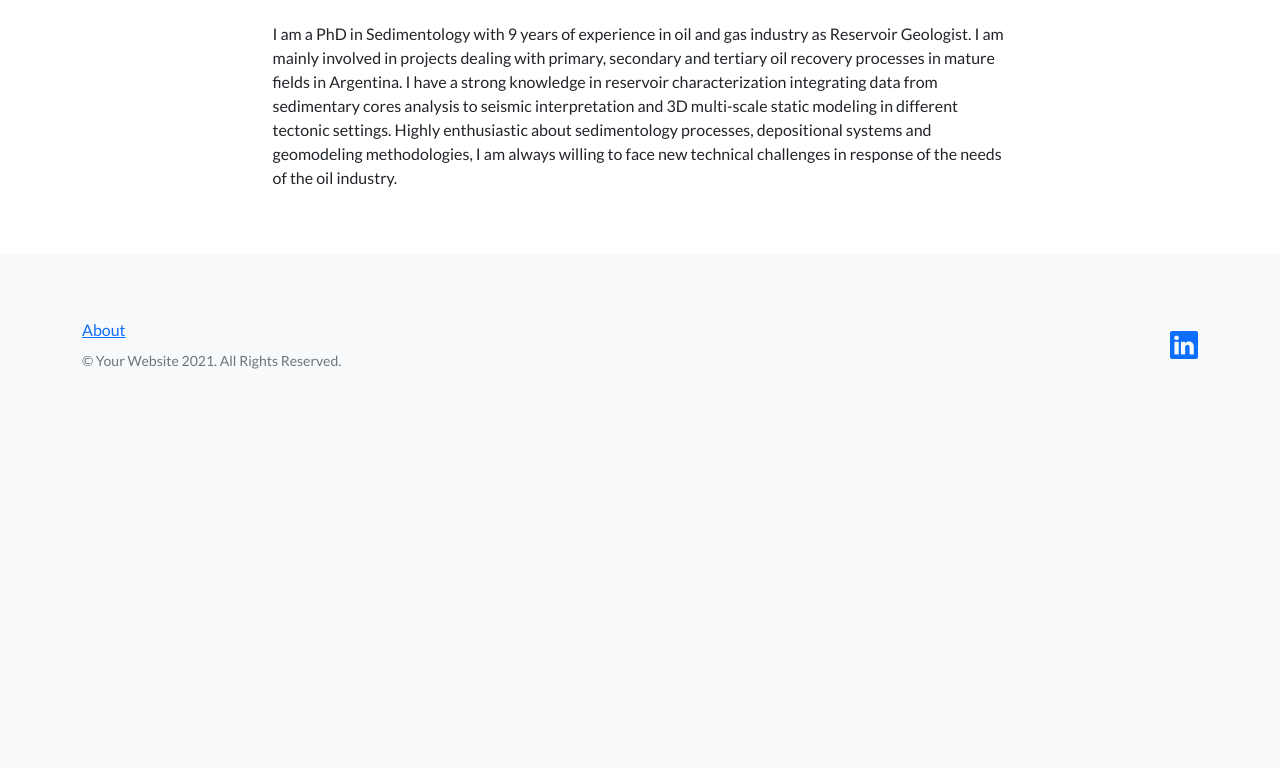
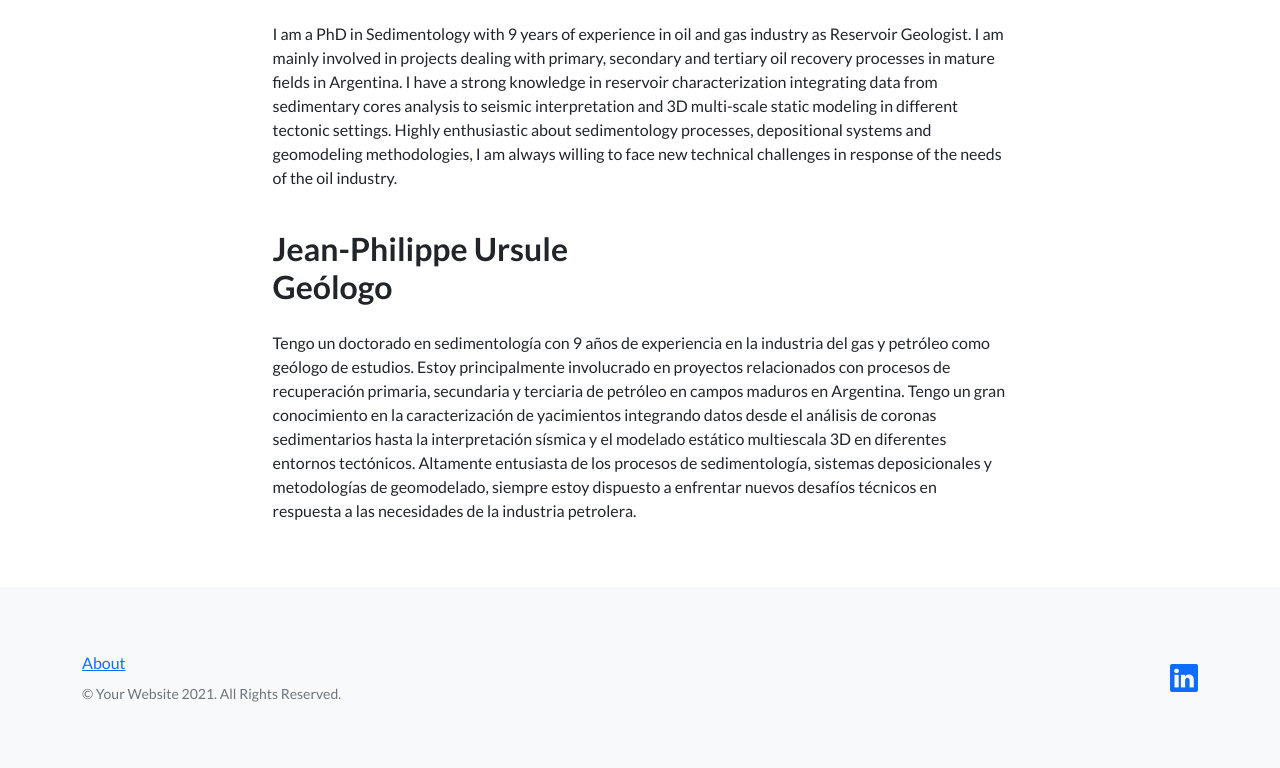
Before and after one commit to JeanPhilippeUrsule/Repository, a Django app: page /projects/about/ in a window 1280 px wide. Shown: the part 593-1361 px from the top of the page. Before the commit the page ends 962 px from the top, so only its background shows below. Run offline with Django 4.2, Linux system fonts and the light colour scheme; parts of the project's set-up code (start-up, migrations or seed data) failed here and were passed over; some libraries are stand-ins or nearby versions.

Commit message:
About in spanish

```diff
--- a/projects/templates/projects/about.html
+++ b/projects/templates/projects/about.html
@@ -19,8 +19,15 @@
                 <span class="section-heading-lower">Geologist</span>
               </h2>
               <p>I am a PhD in Sedimentology with 9 years of experience in oil and gas industry as Reservoir Geologist. I am mainly involved in projects dealing with primary, secondary and tertiary oil recovery processes in mature fields in Argentina. I have a strong knowledge in reservoir characterization integrating data from sedimentary cores analysis to seismic interpretation and 3D multi-scale static modeling in different tectonic settings. Highly enthusiastic about sedimentology processes, depositional systems and geomodeling methodologies, I am always willing to face new technical challenges in response of the needs of the oil industry.
-            </p>
-              <p></p>
+                <br>
+                <br>
+                <h2 class="section-heading mb-4">
+                <span class="section-heading-upper">Jean-Philippe Ursule </span>
+                <br>
+                <span class="section-heading-lower">Geólogo</span>
+              </h2>
+              </p>
+              <p>Tengo un doctorado en sedimentología con 9 años de experiencia en la industria del gas y petróleo como geólogo de estudios. Estoy principalmente involucrado en proyectos relacionados con procesos de recuperación primaria, secundaria y terciaria de petróleo en campos maduros en Argentina. Tengo un gran conocimiento en la caracterización de yacimientos integrando datos desde el análisis de coronas sedimentarios hasta la interpretación sísmica y el modelado estático multiescala 3D en diferentes entornos tectónicos. Altamente entusiasta de los procesos de sedimentología, sistemas deposicionales y metodologías de geomodelado, siempre estoy dispuesto a enfrentar nuevos desafíos técnicos en respuesta a las necesidades de la industria petrolera.</p>
             </div>
           </div>
         </div>
```
